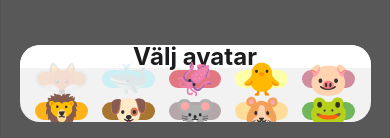
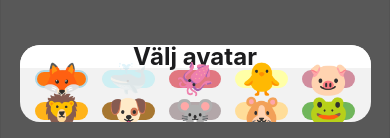
Before and after one commit to ViktorNy/TheHousehold, a React Native app: screen /Start in a window 390 px wide. Shown: the part 703-841 px from the top of the page. Built offline with nearby package versions, Linux system fonts and the light colour scheme.

Commit message:
Choice of avatar full functionality done

```diff
--- a/component/customPopupBox/CustomPopupBox.tsx
+++ b/component/customPopupBox/CustomPopupBox.tsx
@@ -19,32 +19,23 @@ export function CustomPopupBox({ memberId, modalCase }: Props) {
     const [modalVisible, setModalVisible] = useState(true);
     const [userInput, onUserInputChange] = useState('');
     const layoutChoices = LayoutChoice(modalCase, memberId);
+    const colors = ColorGetter();
+    const iconColor = colors.text;
 
+    let memberObject: Member | undefined;
     const avatarArray = mockAvatarData;
+    const activeMember = useAppSelector((state) => getMemberByIdSelector(state, memberId));
+    const allMembersOfCurrentHousehold: Member[] = useAppSelector((state) => getMembersOfHouseholdSelector(state, activeMember!.householdId));
 
-    // 1. Hitta rätt member
-    const member = useAppSelector((state) => getMemberByIdSelector(state, memberId));
-
-    // 2. Hitta alla andra members i det hushållet
-    const members: Member[] = useAppSelector((state) => getMembersOfHouseholdSelector(state, member!.householdId));
-
-    // 3. Kolla om "vår" member redan har en avatar och välj den i så fall
-    const [chosenAvatar, setChosenAvatar] = useState(() => {
-        if (memberId) {
-            return memberId;
-        } else {
-            return '';
-        }
+    // Kolla om det finns ett snyggare sätt för if-satsen - Nils
+    const [currentlyChosenAvatar, setCurrentlyChosenAvatar] = useState(() => {
+        if (memberId) return memberId;
+        else return '';
     });
 
-    let memberObject; // håll ett öga på den här
-
-    const pressedAvatar = (avatar: string) => {
-        setChosenAvatar(avatar);
+    const onAvatarPress = (avatar: string) => {
+        setCurrentlyChosenAvatar(avatar);
     };
-
-    const colors = ColorGetter();
-    const iconColor = colors.text;
 
     if (layoutChoices.avatar === true) {
         return (
@@ -85,15 +76,15 @@ export function CustomPopupBox({ memberId, modalCase }: Props) {
                                 {avatarArray.map(
                                     (avatar) => (
                                         // eslint-disable-next-line no-sequences
-                                        (memberObject = members.find((a) => a.avatar === avatar.id)),
+                                        (memberObject = allMembersOfCurrentHousehold.find((member) => member.avatar === avatar.id)),
                                         (
                                             <TouchableOpacity
-                                                disabled={avatar.id === memberObject?.avatar}
+                                                disabled={avatar.id === memberObject?.avatar && avatar.id !== activeMember?.avatar}
                                                 key={avatar.id}
-                                                onPress={() => pressedAvatar(avatar.id)}
+                                                onPress={() => onAvatarPress(avatar.id)}
                                                 style={[
-                                                    chosenAvatar === avatar.id ? modalStyles.chosenAvatar : {},
-                                                    avatar.id === memberObject?.avatar ? modalStyles.avatarOpacity : {},
+                                                    avatar.id === memberObject?.avatar && avatar.id !== activeMember?.avatar ? modalStyles.avatarOpacity : {},
+                                                    currentlyChosenAvatar === avatar.id ? modalStyles.chosenAvatar : {},
                                                     modalStyles.avatarStyle,
                                                     { backgroundColor: avatar?.backgroundColor }
                                                 ]}
--- a/style/modalStyle.ts
+++ b/style/modalStyle.ts
@@ -74,7 +74,8 @@ export const modalStyles = StyleSheet.create({
     chosenAvatar: {
         borderColor: 'lightblue',
         borderWidth: 2,
-        borderRadius: 100
+        borderRadius: 100,
+        opacity: 1
     },
     avatarOpacity: {
         opacity: 0.15
```
